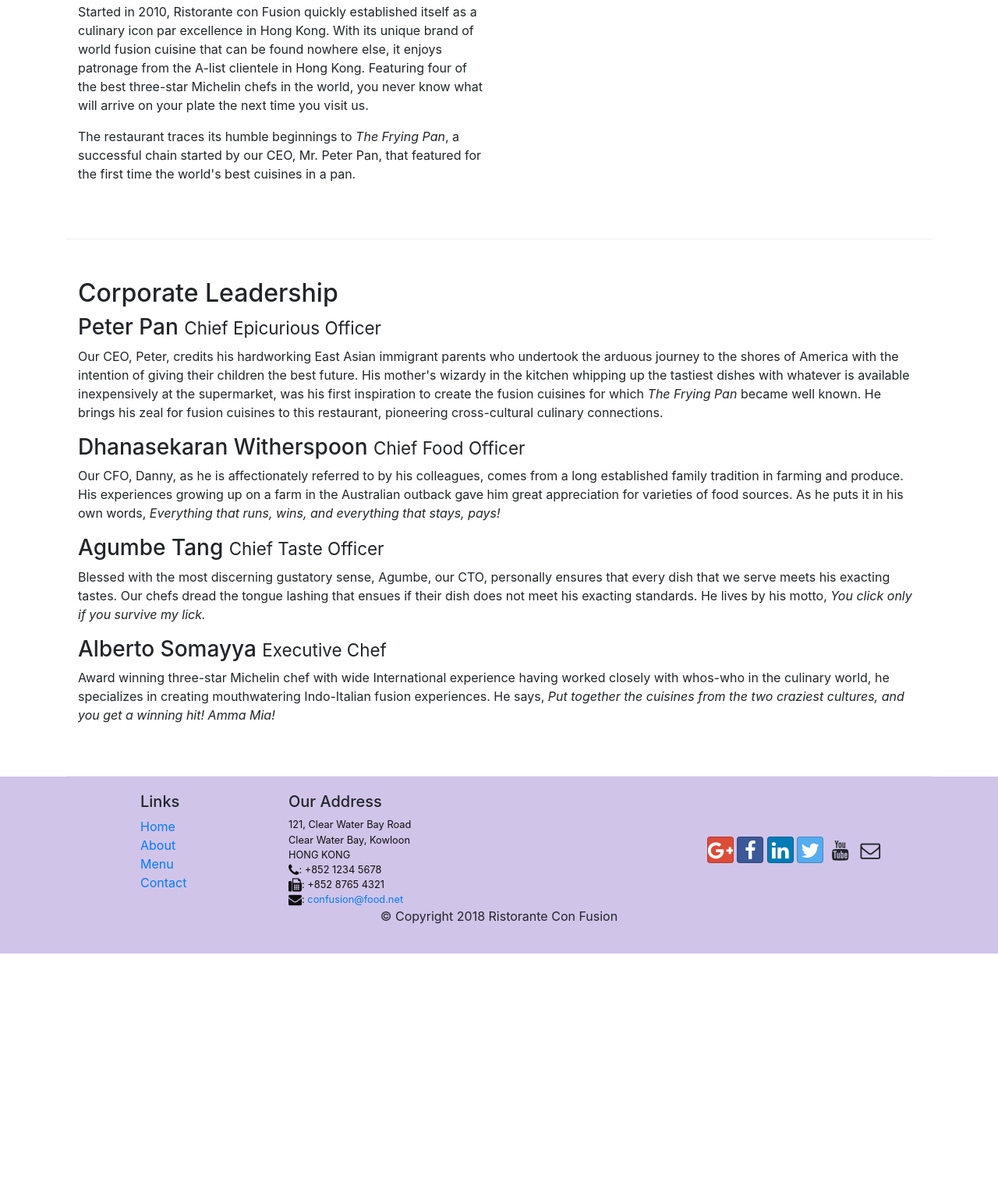
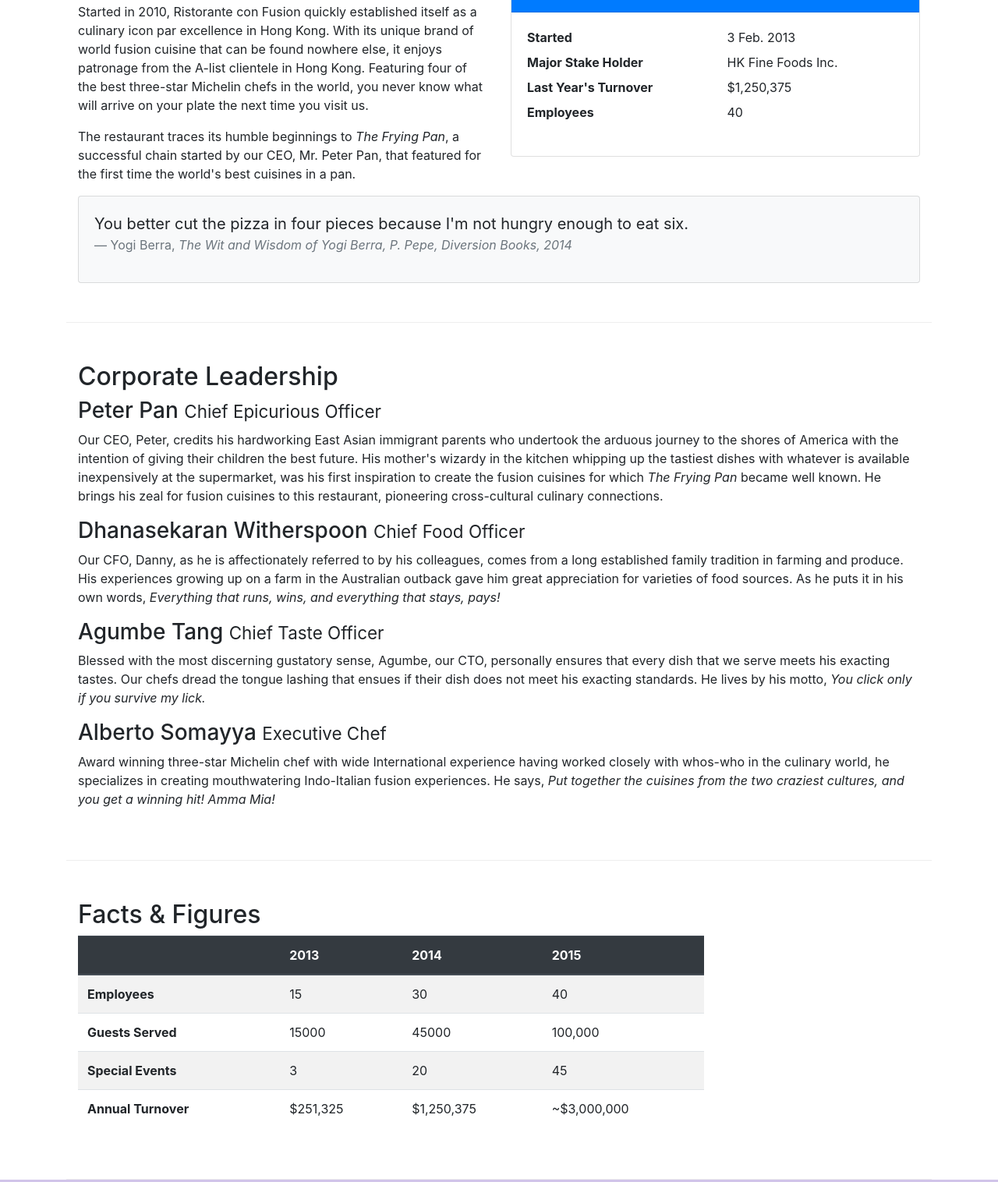
Before and after one commit to gsornsen/conFusion, a website: page aboutus.html in a window 1280 px wide. Shown: the part 558-2074 px from the top of the page at 78% size. Before the commit the page ends 1781 px from the top, so only its background shows below. Drawn offline with nearby package versions, Linux system fonts and the light colour scheme.

Commit message:
Added table and cards

```diff
--- a/aboutus.html
+++ b/aboutus.html
@@ -25,10 +25,10 @@
             <a class="navbar-brand mr-auto" href="./index.html">Ristorante Con Fusion</a>
             <div class="collapse navbar-collapse" id="Navbar">
                 <ul class="navbar-nav mr-auto">
-                    <li class="nav-item"><a class="nav-link" href="./index.html"><span class="fa fa-home fa-lg"></span>Home</a></li>
-                    <li class="nav-item active"><a class="nav-link" href="#"><span class="fa fa-info fa-lg"></span>About<a></li>
-                    <li class="nav-item"><a class="nav-link" href="#"><span class="fa fa-list fa-lg"></span>Menu</a></li>
-                    <li class="nav-item"><a class="nav-link" href="./contactus.html"><span class="fa fa-address-card fa-lg"></span>Contact</a></li>
+                    <li class="nav-item"><a class="nav-link" href="./index.html"><span class="fa fa-home fa-lg"></span> Home</a></li>
+                    <li class="nav-item active"><a class="nav-link" href="#"><span class="fa fa-info fa-lg"></span> About<a></li>
+                    <li class="nav-item"><a class="nav-link" href="#"><span class="fa fa-list fa-lg"></span> Menu</a></li>
+                    <li class="nav-item"><a class="nav-link" href="./contactus.html"><span class="fa fa-address-card fa-lg"></span> Contact</a></li>
                 </ul>
             </div>
         </div>
@@ -64,7 +64,36 @@
                 <p>Started in 2010, Ristorante con Fusion quickly established itself as a culinary icon par excellence in Hong Kong. With its unique brand of world fusion cuisine that can be found nowhere else, it enjoys patronage from the A-list clientele in Hong Kong.  Featuring four of the best three-star Michelin chefs in the world, you never know what will arrive on your plate the next time you visit us.</p>
                 <p>The restaurant traces its humble beginnings to <em>The Frying Pan</em>, a successful chain started by our CEO, Mr. Peter Pan, that featured for the first time the world's best cuisines in a pan.</p>
             </div>
-            <div>
+            <div class="col-sm">
+                <div class="card">
+                    <h3 class="card-header bg-primary text-white">Facts At a Glance</h3>
+                    <div class="card-body">
+                        <dl class="row">
+                            <dt class="col-6">Started</dt>
+                            <dd class="col-6">3 Feb. 2013</dd>
+                            <dt class="col-6">Major Stake Holder</dt>
+                            <dd class="col-6">HK Fine Foods Inc.</dd>
+                            <dt class="col-6">Last Year's Turnover</dt>
+                            <dd class="col-6">$1,250,375</dd>
+                            <dt class="col-6">Employees</dt>
+                            <dd class="col-6">40</dd>
+                        </dl>
+                    </div>
+                </div>
+            </div>
+            <div class="col-12">
+                <div class="card card-body bg-light">
+                    <blockquote class="blockquote">
+                        <p class="mb-0">You better cut the pizza in four pieces
+                            because I'm not hungry enough to eat six.
+                        </p>
+                        <footer class="blockquote-footer">Yogi Berra,
+                            <cite title="Source Title">The Wit and Wisdom of
+                                Yogi Berra, P. Pepe, Diversion Books, 2014
+                            </cite>
+                        </footer>
+                    </blockquote>
+                </div>
             </div>
         </div>
 
@@ -82,7 +111,52 @@
                 <p class="d-none d-sm-block">Award winning three-star Michelin chef with wide International experience having worked closely with whos-who in the culinary world, he specializes in creating mouthwatering Indo-Italian fusion experiences. He says, <em>Put together the cuisines from the two craziest cultures, and you get a winning hit! Amma Mia!</em></p>
             </div>
        </div>
-
+       <div class="row row-content">
+           <div class="col-12 col-sm-9">
+               <h2>Facts &amp; Figures</h2>
+               <div class="table-responsive">
+                <table class="table table-striped">
+                    <thead class="thead-dark">
+                        <tr>
+                            <th>&nbsp;</th>
+                            <th>2013</th>
+                            <th>2014</th>
+                            <th>2015</th>
+                        </tr>
+                    </thead>
+                    <tbody>
+                        <tr>
+                            <th>Employees</th>
+                            <td>15</td>
+                            <td>30</td>
+                            <td>40</td>
+                        </tr>
+                        <tr>
+                            <th>Guests Served</th>
+                            <td>15000</td>
+                            <td>45000</td>
+                            <td>100,000</td>
+                        </tr>
+                        <tr>
+                            <th>Special Events</th>
+                            <td>3</td>
+                            <td>20</td>
+                            <td>45</td>
+                        </tr>
+                        <tr>
+                            <th>Annual Turnover</th>
+                            <td>$251,325</td>
+                            <td>$1,250,375</td>
+                            <td>~$3,000,000</td>
+                        </tr>
+                    </tbody>
+                </table>
+            </div>
+           </div>
+           <div class="col-12 col-sm-3">
+               <!-- Empty -->
+           </div>
+       </div>
     </div>
 
     <footer class="footer">
```
Also changed, not shown: contactus.html (+3 -3 lines), index.html (+4 -4 lines).
